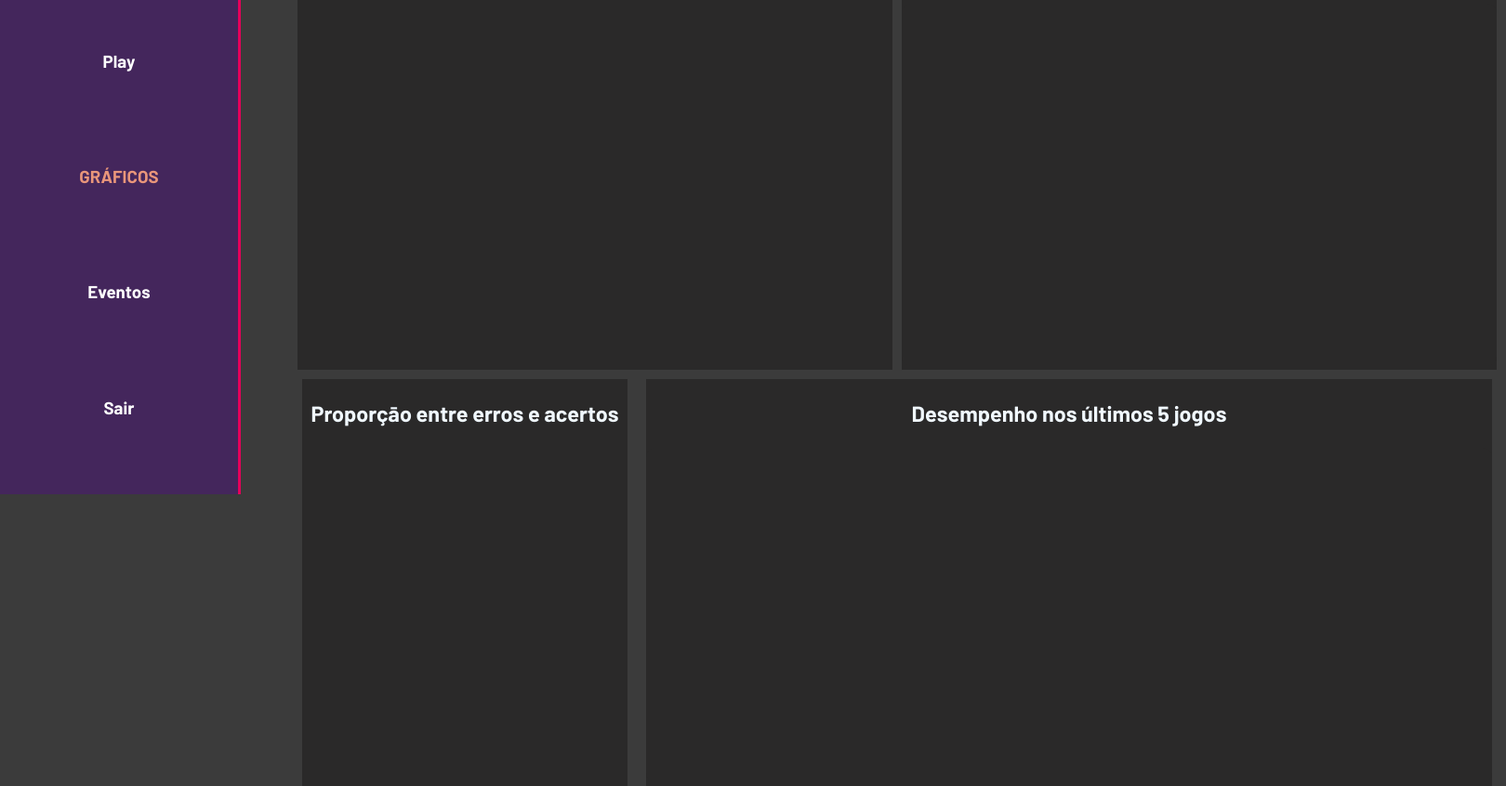
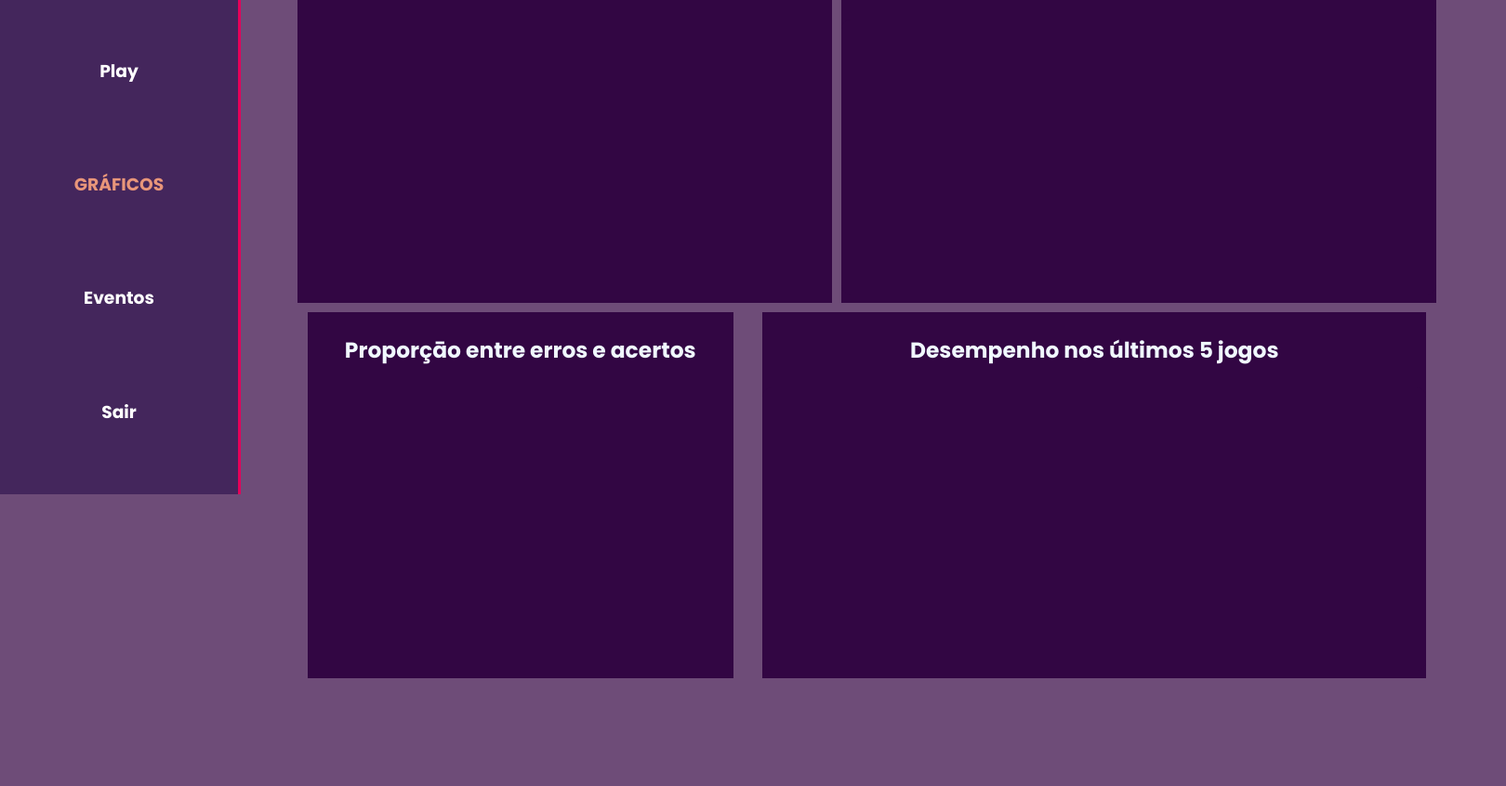
Before and after one commit to giovn-aguiar/ProjetoIndividual, a website: page public/dashboard/dashboard.html in a window 1280 px wide. Shown: the part 268-1114 px from the top of the page at 93% size, 1620 px wide, since content can reach past the window. After the commit the page ends 1007 px from the top, so only its background shows below. Drawn offline with nearby package versions, Linux system fonts and the light colour scheme; no server answers.

Commit message:
dando os ultimos acabamentos na dashboard

```diff
--- a/public/css/dashboards.css
+++ b/public/css/dashboards.css
@@ -378,8 +378,8 @@
 
 /* Estilização individual de cada gráfico */
 .grafPpm canvas {
-  width: 600px !important;
-  height: 350px !important;
+  width: 535px !important;
+  height: 257px !important;
   padding: 20px;
   border-radius: 10px;
 }
@@ -387,14 +387,14 @@
 .grafPpm{
   font-size: 20px;
   color: aliceblue;
-  background-color: rgb(42, 41, 41);
+  background-color: rgb(50 6 67);
   text-align: center;
 }
 
 .grafTempo canvas {
   width: 600px !important;
-  height: 350px !important;
-  background-color: rgb(42, 41, 41);
+  height: 256px !important;
+  background-color: rgb(50 6 67);
   padding: 20px;
   border-radius: 10px;
 }
@@ -402,28 +402,39 @@
 .grafTempo{
   font-size: 20px;
   color: aliceblue;
-  background-color: rgb(42, 41, 41);
+  background-color: rgb(50 6 67);
   text-align: center;
 }
 
 .grafErros canvas {
-  width: 330px !important;
-  height: 320px !important;
+  width: 259px !important;
+  height: 259px !important;
   padding: 10px;
   border-radius: 10px;
 }
+
+
 .grafErros{
+  padding-left: 40px;
+  padding-right: 40px;
   font-size: 20px;
   color: aliceblue;
-  background-color: rgb(42, 41, 41);
+  background-color: rgb(50 6 67);
   text-align: center;
 
 }
 
+.graficoPizzaIndividual{
+  display: flex;
+  align-items: center;
+  justify-content: center;
+}
+
+
 .grafDesempenho canvas {
-  width: 870px !important;
-  height: 320px !important;
-  background-color: rgb(42, 41, 41);
+  width: 674px !important;
+  height: 265px !important;
+  background-color: rgb(50 6 67);
   padding: 20px;
   border-radius: 10px;
 }
@@ -431,7 +442,7 @@
 .grafDesempenho{
   font-size: 20px;
   color: aliceblue;
-  background-color: rgb(42, 41, 41);
+  background-color: rgb(50 6 67);
   text-align: center;
 }
 
--- a/public/css/estilo.css
+++ b/public/css/estilo.css
@@ -1,8 +1,6 @@
 @import url('https://fonts.googleapis.com/css2?family=Poppins:ital,wght@0,100;0,200;0,300;0,400;0,500;0,600;0,700;0,800;0,900;1,100;1,200;1,300;1,400;1,500;1,600;1,700;1,800;1,900&display=swap');
 *{
-    margin: 0;
-    padding: 0;
-    box-sizing: border-box;
+
     font-family: "Poppins", sans-serif;
 }
 
--- a/public/dashboard/dashboard.html
+++ b/public/dashboard/dashboard.html
@@ -6,10 +6,11 @@
   <meta name="viewport" content="width=device-width, initial-scale=1.0">
   <title>Dashboard</title>
   <link rel="stylesheet" href="./../css/dashboards.css">
+  <link rel="stylesheet" href="./../css/estilo.css">
   <!-- Incluindo a biblioteca Chart.js para desenhar gráficos -->
   <script src="https://cdn.jsdelivr.net/npm/chart.js"></script>
 </head>
-<body style="background-color: rgba(54, 54, 54, 0.972);" onload="buscarPpm(); buscarErrosAcertos(); buscarDesempenho(); buscarTempo(); buscarTempoRecorde(); buscarPpmRecorde(); buscarDesempenhoRecorde(); buscarPpmMedio(); buscarDesempenhoMedio(); buscarTempoMedio();" > <!-- Chamando a função buscarPpm ao carregar a página -->
+<body style="background-color: rgba(106, 71, 117, 0.972); overflow: hidden;"onload="buscarPpm(); buscarErrosAcertos(); buscarDesempenho(); buscarTempo(); buscarTempoRecorde(); buscarPpmRecorde(); buscarDesempenhoRecorde(); buscarPpmMedio(); buscarDesempenhoMedio(); buscarTempoMedio();" > <!-- Chamando a função buscarPpm ao carregar a página -->
 
   <div class="janela">
 
@@ -50,17 +51,17 @@
   <div class="kpi">
 
     <div class="kpiBox recorde">
-      <h2>PPM RECORDE</h2>
+      <h2>MELHOR PPM</h2>
       <p id="inpPPMRecorde"></p>
     </div>
 
     <div class="kpiBox recorde">
-      <h2>TEMPO RECORDE</h2>
+      <h2>MELHOR TEMPO</h2>
       <p id="inpTempoRecorde"></p>
     </div>
 
     <div class="kpiBox recorde">
-      <h2>DESEMPENHO RECORDE</h2>
+      <h2>MAIOR DESEMPENHO</h2>
       <p id="inpDesempenhoRecorde"></p>
     </div>
 
@@ -101,7 +102,9 @@
     <div class="graficos2">
       <div class="grafErros">
         <h3>Proporçāo entre erros e acertos</h3>
+        <div class="graficoPizzaIndividual">
       <canvas id="pizza" class="graficoPizza"></canvas>
+    </div>
       </div>
 
 
```
Also changed, not shown: public/dashboard/edicao-aviso.html (+9 -10 lines), public/dashboard/mural.html (indentation only).
